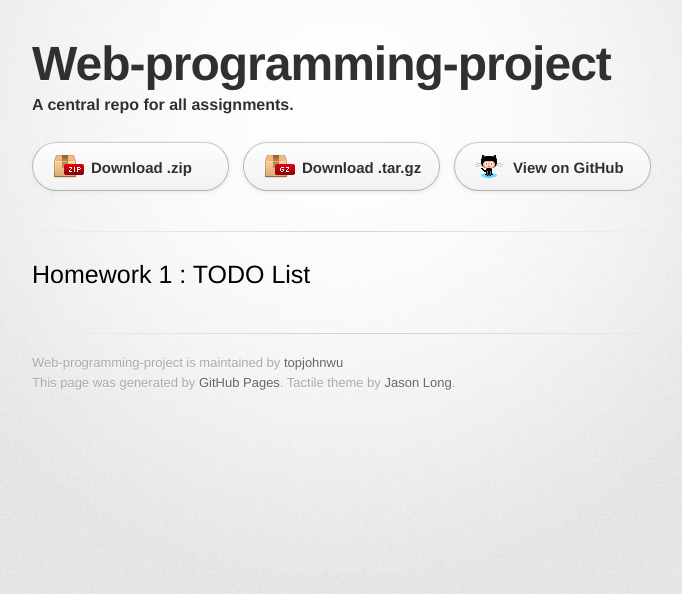
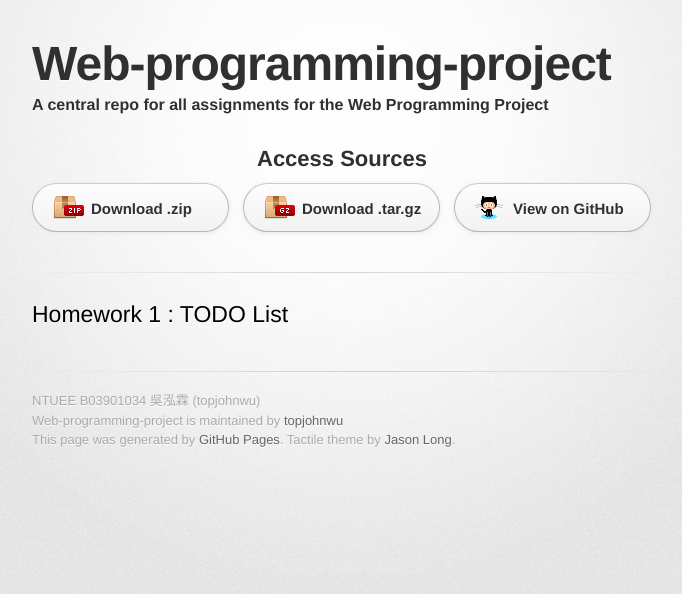
Before and after one commit to topjohnwu/Web-Programming-Project, a web app: file index.html in a window 1280 px wide. Shown: the top 594 px of the page, without its empty margins (298-980 px from the left). Run offline with its HTML, style and script files only (its server is not run), Linux system fonts and the light colour scheme; some web fonts are replaced.

Commit message:
Update index

```diff
--- a/index.html
+++ b/index.html
@@ -20,10 +20,11 @@
 
         <header>
           <h1>Web-programming-project</h1>
-          <h4>A central repo for all assignments.</h4>
+          <h4>A central repo for all assignments for the Web Programming Project</h4>
         </header>
 
         <section id="downloads" class="clearfix">
+          <center><h2>Access Sources</h2></center>
           <a href="https://github.com/topjohnwu/Web-Programming-Project/zipball/gh-pages" id="download-zip" class="button"><span>Download .zip</span></a>
           <a href="https://github.com/topjohnwu/Web-Programming-Project/tarball/gh-pages" id="download-tar-gz" class="button"><span>Download .tar.gz</span></a>
           <a href="https://github.com/topjohnwu/Web-Programming-Project/tree/gh-pages" id="view-on-github" class="button"><span>View on GitHub</span></a>
@@ -45,6 +46,7 @@
         </section>
 
         <footer>
+          NTUEE B03901034 吳泓霖 (topjohnwu)<br>
           Web-programming-project is maintained by <a href="https://github.com/topjohnwu">topjohnwu</a><br>
           This page was generated by <a href="https://pages.github.com">GitHub Pages</a>. Tactile theme by <a href="https://twitter.com/jasonlong">Jason Long</a>.
         </footer>
--- a/index/stylesheets/selfdefine.css
+++ b/index/stylesheets/selfdefine.css
@@ -1,6 +1,6 @@
 .self a {
 	color: black;
-	font-size: 25px;
+	font-size: 23px;
 }
 
 .self a:hover {
```
